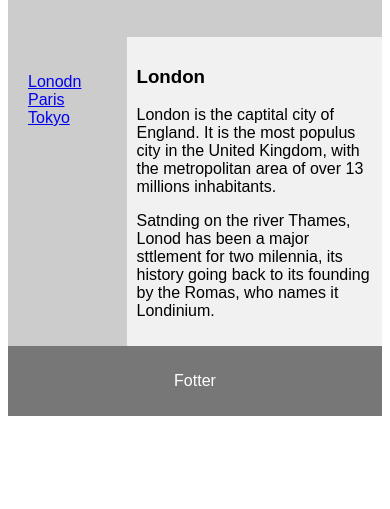
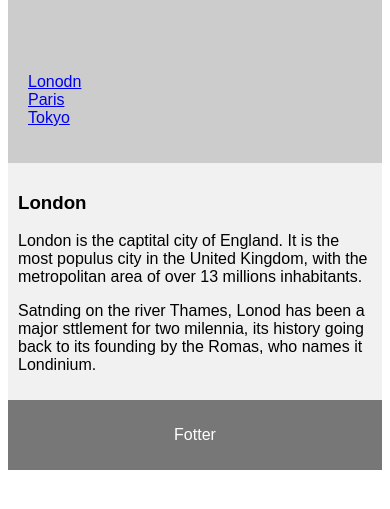
Before and after one commit to AndrewSkow11/FrontWayWWW, a plain HTML site: page html/flexboxlayout.html in a window 390 px wide. Shown: the part 79-588 px from the top of the page. Drawn offline with Linux system fonts and the light colour scheme.

Commit message:
flexloyout_media

```diff
--- a/html/flexboxlayout.html
+++ b/html/flexboxlayout.html
@@ -58,6 +58,12 @@
             color: white;
         }
 
+        @media (max-width: 600px) {
+            section {
+                -webkit-flex-direction: column;
+                flex-direction: column;
+            }
+        }
 
     </style>
 </head>
```
